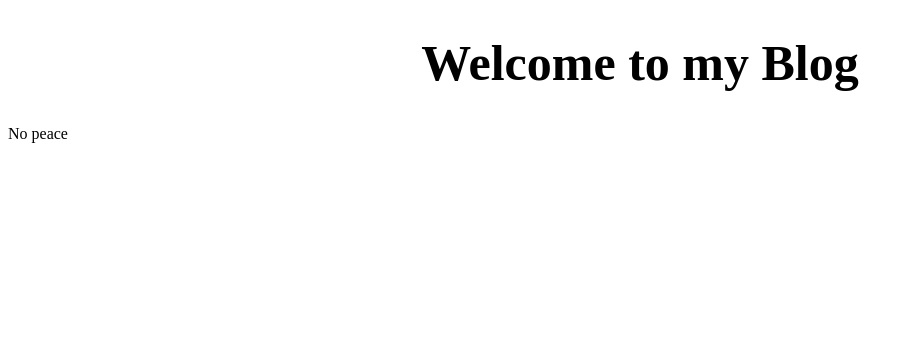
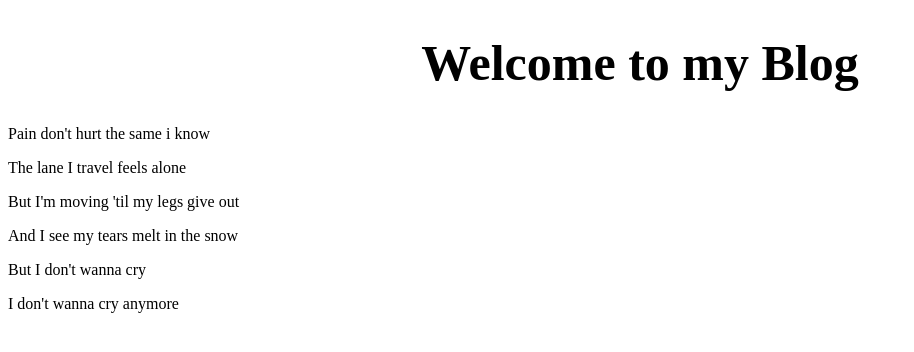
Before and after one commit to wsrong226/wsrong226.github.io, a plain HTML site: page index.html in a window 1280 px wide. Shown: the whole page, without its empty margins (0-914 px from the left). Drawn offline with Linux system fonts and the light colour scheme.

Commit message:
Update index.html
20230128

```diff
--- a/index.html
+++ b/index.html
@@ -16,6 +16,11 @@
 </head>
 <body>
     <h1>Welcome to my Blog</h1>
-    <p> No peace</p>
+    <p> Pain don't hurt the same i know</p>
+    <p> The lane I travel feels alone</p>
+    <p> But I'm moving 'til my legs give out</p>
+    <p> And I see my tears melt in the snow</p>
+    <p> But I don't wanna cry</p>
+    <p> I don't wanna cry anymore</p>
 </body>
 </html>
```
